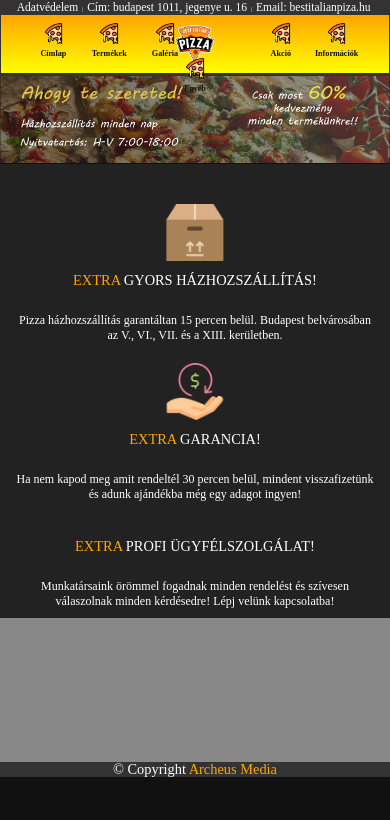
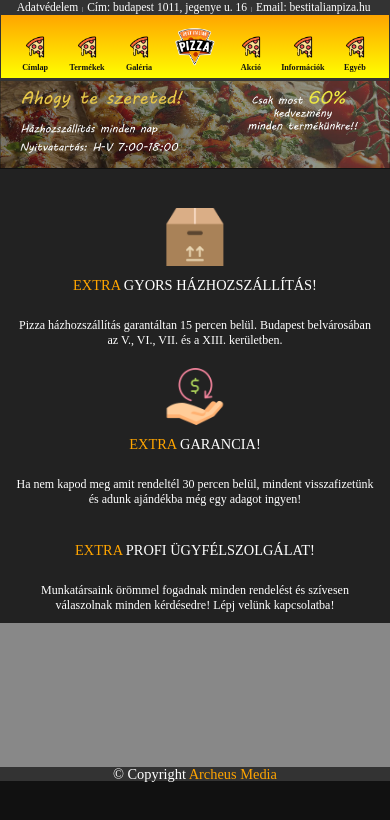
Before and after one commit to viethien/TP2resp, a website: page index.html in a window 390 px wide. Drawn offline with Linux system fonts and the light colour scheme.

Commit message:
Add files via upload

```diff
--- a/css/styles.css
+++ b/css/styles.css
@@ -44,8 +44,7 @@ body {
   padding: 3rem; }
   @media (max-width: 56.25em) {
     .content1 {
-      height: auto;
-      padding: 3rem; } }
+      height: auto; } }
   .content1-col1, .content1-col2, .content1-col3 {
     display: inline-block;
     width: 30%; }
@@ -116,14 +115,23 @@ body {
   position: relative;
   border: 1px solid #333;
   border-bottom: 3px solid #333; }
+  @media (max-width: 37.5em) {
+    .navigation {
+      height: 13rem; } }
   .navigation-list {
     display: inline-block;
     position: relative;
     top: 50%;
     transform: translateY(-50%);
     width: 100%; }
+    @media (max-width: 37.5em) {
+      .navigation-list {
+        top: 40%; } }
     .navigation-list li {
       width: 14%; }
+      @media (max-width: 37.5em) {
+        .navigation-list li {
+          width: 13%; } }
     .navigation-list li a {
       text-decoration: none;
       color: #111;
```
